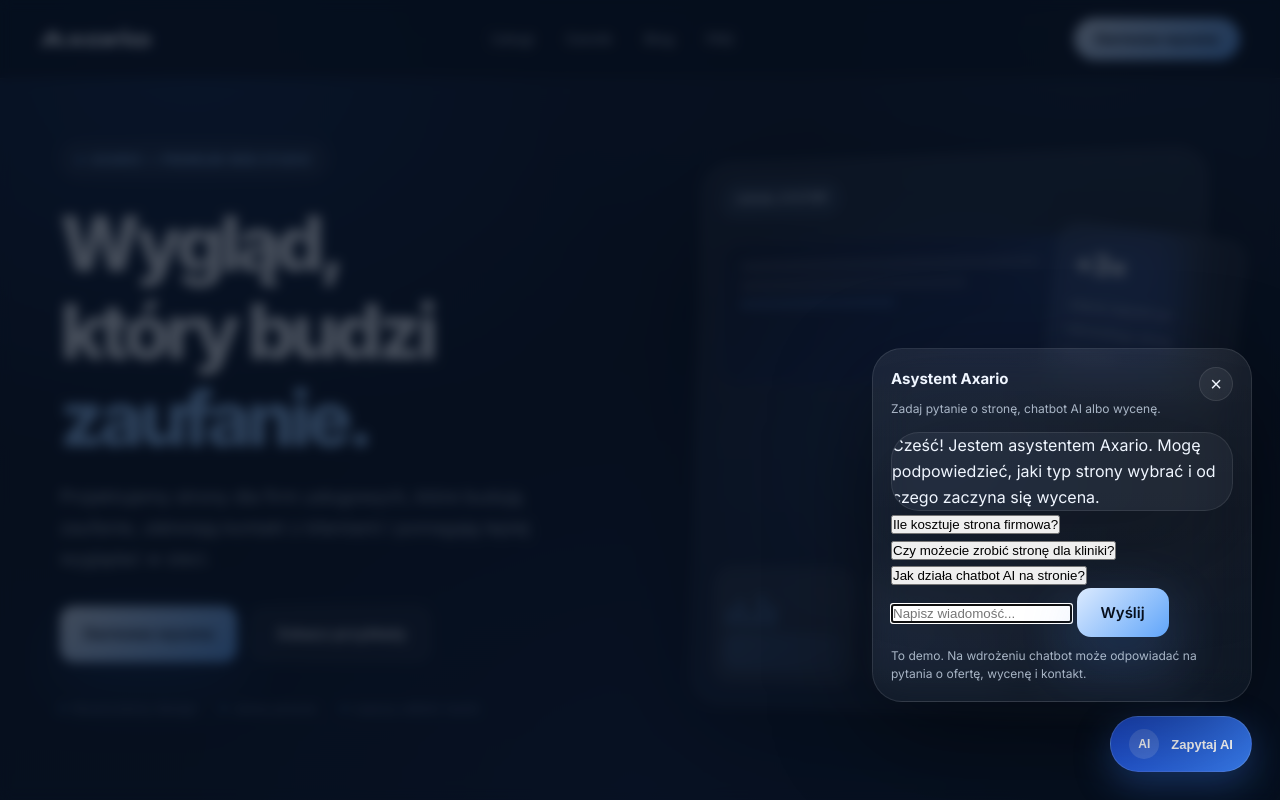
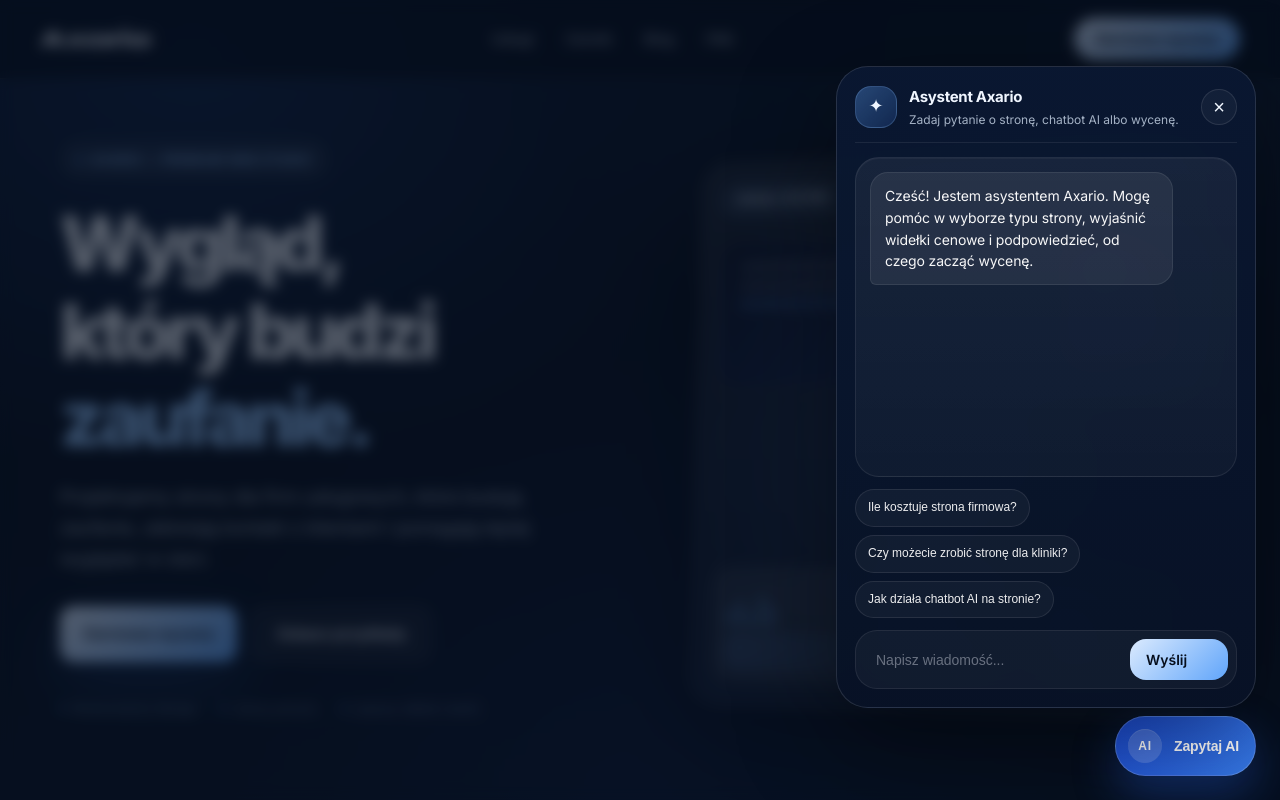
Before and after one commit to alexanderszczebel-stack/Axario, a plain HTML site: page index.html in a window 1280 px wide. Both pictures are taken after a click on the button "Otwórz chat z asystentem AI". Shown: the top 800 px of the page. Drawn offline with nearby package versions, Linux system fonts and the light colour scheme.

Commit message:
Premium chat UI fix

```diff
--- a/index.html
+++ b/index.html
@@ -571,40 +571,51 @@
 
     .chat-floating {
       position: fixed;
-      right: 28px;
-      bottom: 28px;
+      right: 24px;
+      bottom: 24px;
       z-index: 200;
     }
     .chat-launcher {
       display: inline-flex;
       align-items: center;
       gap: 12px;
-      padding: 12px 18px;
+      padding: 12px 16px 12px 12px;
       border-radius: 999px;
-      background: linear-gradient(135deg, rgba(29,78,216,0.95), rgba(59,130,246,0.95));
+      background: linear-gradient(135deg, rgba(29,78,216,0.96), rgba(59,130,246,0.92));
       color: #fff;
-      border: 1px solid rgba(255,255,255,0.14);
-      box-shadow: 0 12px 36px rgba(59,130,246,0.34);
+      border: 1px solid rgba(255,255,255,0.18);
+      box-shadow: 0 18px 44px rgba(37,99,235,0.34);
       cursor: pointer;
       font-weight: 600;
+      backdrop-filter: blur(16px);
+      transition: transform 0.2s ease, box-shadow 0.2s ease;
+    }
+    .chat-launcher:hover {
+      transform: translateY(-2px);
+      box-shadow: 0 22px 54px rgba(37,99,235,0.42);
     }
     .chat-launcher-dot {
-      width: 30px;
-      height: 30px;
+      width: 34px;
+      height: 34px;
       border-radius: 50%;
       display: inline-flex;
       align-items: center;
       justify-content: center;
-      background: rgba(255,255,255,0.14);
+      background: rgba(255,255,255,0.16);
+      box-shadow: inset 0 1px 0 rgba(255,255,255,0.12);
       font-size: 12px;
-      font-weight: 700;
-    }
-    .chat-launcher-label { font-size: 13px; }
+      font-weight: 800;
+      letter-spacing: 0.06em;
+    }
+    .chat-launcher-label {
+      font-size: 14px;
+      letter-spacing: -0.01em;
+    }
     .chat-overlay {
       position: fixed;
       inset: 0;
-      background: rgba(6,14,28,0.72);
-      backdrop-filter: blur(6px);
+      background: rgba(6,14,28,0.64);
+      backdrop-filter: blur(7px);
       opacity: 0;
       pointer-events: none;
       transition: opacity 0.22s ease;
@@ -613,59 +624,201 @@
     .chat-overlay.is-open { opacity: 1; pointer-events: auto; }
     .chat-popup {
       position: fixed;
-      right: 28px;
-      bottom: 98px;
-      width: min(380px, calc(100vw - 24px));
+      right: 24px;
+      bottom: 92px;
+      width: min(420px, calc(100vw - 28px));
       opacity: 0;
       pointer-events: none;
-      transform: translateY(10px);
-      transition: opacity 0.22s ease, transform 0.22s ease;
+      transform: translateY(14px) scale(0.98);
+      transform-origin: bottom right;
+      transition: opacity 0.24s ease, transform 0.24s ease;
       z-index: 210;
     }
-    .chat-popup.is-open { opacity: 1; pointer-events: auto; transform: translateY(0); }
+    .chat-popup.is-open { opacity: 1; pointer-events: auto; transform: translateY(0) scale(1); }
     .chat-popup-inner {
       padding: 18px;
-      border-radius: 30px;
-      background: linear-gradient(180deg, rgba(255,255,255,0.075), rgba(255,255,255,0.035));
-      border: 1px solid rgba(255,255,255,0.1);
+      border-radius: 32px;
+      background: linear-gradient(180deg, rgba(10,24,50,0.95), rgba(8,18,38,0.96));
+      border: 1px solid rgba(255,255,255,0.12);
       box-shadow: var(--shadow-card);
       backdrop-filter: blur(18px);
     }
     .chat-popup-header {
       display: flex;
       justify-content: space-between;
-      align-items: flex-start;
+      align-items: center;
       gap: 16px;
-      margin-bottom: 12px;
+      margin-bottom: 14px;
+      padding-bottom: 14px;
+      border-bottom: 1px solid rgba(255,255,255,0.08);
+    }
+    .chat-popup-header-main {
+      display: flex;
+      align-items: center;
+      gap: 12px;
+      min-width: 0;
+    }
+    .chat-popup-avatar {
+      width: 42px;
+      height: 42px;
+      border-radius: 16px;
+      background: linear-gradient(135deg, rgba(96,165,250,0.34), rgba(59,130,246,0.16));
+      border: 1px solid rgba(147,197,253,0.22);
+      display: flex;
+      align-items: center;
+      justify-content: center;
+      font-size: 18px;
+      flex-shrink: 0;
     }
     .chat-popup-header-title strong {
       display: block;
       font-size: 15px;
-      margin-bottom: 4px;
+      margin-bottom: 2px;
+      letter-spacing: -0.02em;
     }
     .chat-popup-header-title span {
+      display: block;
       font-size: 12px;
       color: var(--text-secondary);
-      line-height: 1.5;
+      line-height: 1.45;
     }
     .chat-popup-close {
-      width: 34px;
-      height: 34px;
+      width: 36px;
+      height: 36px;
       border-radius: 50%;
-      border: 1px solid var(--border);
-      background: rgba(255,255,255,0.06);
+      border: 1px solid rgba(255,255,255,0.1);
+      background: rgba(255,255,255,0.04);
       color: var(--text-primary);
       cursor: pointer;
       font-size: 20px;
       line-height: 1;
-    }
+      flex-shrink: 0;
+      transition: background 0.2s ease, transform 0.2s ease;
+    }
+    .chat-popup-close:hover {
+      background: rgba(255,255,255,0.08);
+      transform: rotate(90deg);
+    }
+    .chat-window {
+      min-height: 320px;
+      max-height: 320px;
+      overflow-y: auto;
+      padding: 14px;
+      border-radius: 24px;
+      background: linear-gradient(180deg, rgba(255,255,255,0.06), rgba(255,255,255,0.03));
+      border: 1px solid rgba(255,255,255,0.08);
+      box-shadow: inset 0 1px 0 rgba(255,255,255,0.04);
+      display: flex;
+      flex-direction: column;
+      gap: 10px;
+      scrollbar-width: thin;
+      scrollbar-color: rgba(147,197,253,0.4) transparent;
+    }
+    .chat-window::-webkit-scrollbar { width: 6px; }
+    .chat-window::-webkit-scrollbar-thumb {
+      background: rgba(147,197,253,0.34);
+      border-radius: 999px;
+    }
+    .message {
+      max-width: 86%;
+      padding: 12px 14px;
+      border-radius: 18px;
+      font-size: 14px;
+      line-height: 1.55;
+      letter-spacing: -0.01em;
+      white-space: pre-wrap;
+      word-break: break-word;
+      animation: messageFade 0.22s ease;
+    }
+    @keyframes messageFade {
+      from { opacity: 0; transform: translateY(4px); }
+      to { opacity: 1; transform: translateY(0); }
+    }
+    .message.bot {
+      background: rgba(255,255,255,0.07);
+      border: 1px solid rgba(255,255,255,0.08);
+      color: rgba(255,255,255,0.96);
+      border-radius: 18px 18px 18px 6px;
+    }
+    .message.user {
+      margin-left: auto;
+      background: linear-gradient(135deg, rgba(96,165,250,0.96), rgba(59,130,246,0.94));
+      color: #fff;
+      border: 1px solid rgba(191,219,254,0.24);
+      box-shadow: 0 10px 24px rgba(37,99,235,0.24);
+      border-radius: 18px 18px 6px 18px;
+    }
+    .typing { width: fit-content; min-width: 72px; }
+    .typing-dots { display: inline-flex; gap: 6px; align-items: center; }
+    .typing-dot {
+      width: 8px;
+      height: 8px;
+      border-radius: 50%;
+      background: rgba(255,255,255,0.82);
+      opacity: 0.35;
+      animation: pulseDot 1.2s infinite ease-in-out;
+    }
+    .typing-dot:nth-child(2) { animation-delay: 0.16s; }
+    .typing-dot:nth-child(3) { animation-delay: 0.32s; }
+    @keyframes pulseDot {
+      0%, 80%, 100% { transform: translateY(0); opacity: 0.35; }
+      40% { transform: translateY(-2px); opacity: 1; }
+    }
+    .chat-suggestions {
+      display: flex;
+      flex-wrap: wrap;
+      gap: 8px;
+      margin-top: 12px;
+      margin-bottom: 12px;
+    }
+    .suggestion-chip {
+      border: 1px solid rgba(255,255,255,0.09);
+      background: rgba(255,255,255,0.04);
+      color: rgba(255,255,255,0.92);
+      border-radius: 999px;
+      padding: 10px 12px;
+      font-size: 12px;
+      line-height: 1.3;
+      cursor: pointer;
+      transition: background 0.2s ease, border-color 0.2s ease, transform 0.2s ease;
+    }
+    .suggestion-chip:hover {
+      background: rgba(255,255,255,0.08);
+      border-color: rgba(147,197,253,0.24);
+      transform: translateY(-1px);
+    }
+    .chat-input-wrap {
+      display: grid;
+      grid-template-columns: 1fr auto;
+      gap: 10px;
+      align-items: center;
+      padding: 8px;
+      border-radius: 22px;
+      background: rgba(255,255,255,0.04);
+      border: 1px solid rgba(255,255,255,0.08);
+    }
+    .chat-input-wrap input {
+      width: 100%;
+      border: none;
+      outline: none;
+      background: transparent;
+      color: #fff;
+      font-size: 14px;
+      padding: 10px 12px;
+      min-width: 0;
+    }
+    .chat-input-wrap input::placeholder { color: rgba(226,232,240,0.42); }
+    .chat-input-wrap .btn {
+      min-width: 98px;
+      border-radius: 16px;
+      padding: 12px 16px;
+      font-size: 14px;
+      box-shadow: none;
+    }
+    .chat-input-wrap .btn:hover { transform: translateY(-1px); }
     .chat-popup-footer {
-      margin: 10px 0 0;
-      font-size: 12px;
-      color: var(--text-secondary);
-      line-height: 1.5;
-    }
-
+      display: none;
+    }
     /* FOOTER RICH */
     .footer-rich { padding: 72px 0 32px; border-top: 1px solid var(--border); }
     .footer-top { display: grid; grid-template-columns: 1.8fr 1fr 1fr 1fr 1fr; gap: 40px; margin-bottom: 48px; }
@@ -720,7 +873,7 @@
       .hero-left h1 { font-size: 44px; line-height: 1.08; }
       .hero-actions { flex-direction: column; align-items: stretch; }
       .hero-actions .btn { width: 100%; justify-content: center; }
-      .chat-launcher { padding: 12px 14px; }
+      .chat-launcher { padding: 12px; border-radius: 18px; }
       .chat-launcher-label { display: none; }
       .demo-card-new::after { left: 12px; right: auto; bottom: 12px; font-size: 11px; padding: 7px 10px; }
       .demo-info { flex-direction: column; align-items: flex-start; }
@@ -733,7 +886,11 @@
       .form-row { grid-template-columns: 1fr; }
       .demo-header { flex-direction: column; align-items: flex-start; }
       .chat-floating { right: 16px; bottom: 16px; }
-      .chat-popup { right: 12px; left: 12px; bottom: 82px; width: auto; }
+      .chat-popup { right: 12px; left: 12px; bottom: 84px; width: auto; }
+      .chat-popup-inner { padding: 16px; border-radius: 26px; }
+      .chat-window { min-height: 300px; max-height: 300px; }
+      .chat-input-wrap { grid-template-columns: 1fr; }
+      .chat-input-wrap .btn { width: 100%; }
       .chat-launcher-label { display: none; }
     }
   </style>
@@ -1280,9 +1437,12 @@
 <section class="chat-popup" aria-label="Chat z asystentem AI" aria-hidden="true">
   <div class="chat-popup-inner">
     <header class="chat-popup-header">
-      <div class="chat-popup-header-title">
+      <div class="chat-popup-header-main">
+        <div class="chat-popup-avatar">✦</div>
+        <div class="chat-popup-header-title">
         <strong>Asystent Axario</strong>
         <span>Zadaj pytanie o stronę, chatbot AI albo wycenę.</span>
+      </div>
       </div>
       <button class="chat-popup-close" type="button" aria-label="Zamknij chat">×</button>
     </header>
@@ -1296,7 +1456,6 @@
       <input id="chatInputFloating" type="text" name="message" placeholder="Napisz wiadomość..." />
       <button type="submit" class="btn btn-primary">Wyślij</button>
     </form>
-    <p class="chat-popup-footer">To demo. Na wdrożeniu chatbot może odpowiadać na pytania o ofertę, wycenę i kontakt.</p>
   </div>
 </section>
 
@@ -1307,6 +1466,16 @@
     div.textContent = text;
     target.appendChild(div);
     target.scrollTop = target.scrollHeight;
+    return div;
+  }
+
+  function addTyping(target) {
+    const div = document.createElement('div');
+    div.className = 'message bot typing';
+    div.innerHTML = '<div class="typing-dots" aria-hidden="true"><span class="typing-dot"></span><span class="typing-dot"></span><span class="typing-dot"></span></div><span class="sr-only">Piszę odpowiedź</span>';
+    target.appendChild(div);
+    target.scrollTop = target.scrollHeight;
+    return div;
   }
 
   function setupPopupChat() {
@@ -1318,9 +1487,10 @@
     const chatForm = document.getElementById('chatFormFloating');
     const chatInput = document.getElementById('chatInputFloating');
     const chips = document.querySelectorAll('.chat-popup .suggestion-chip');
+    const submitBtn = chatForm ? chatForm.querySelector('button[type="submit"]') : null;
 
     if (chatWindow && !chatWindow.dataset.ready) {
-      addMessage(chatWindow, 'Cześć! Jestem asystentem Axario. Mogę podpowiedzieć, jaki typ strony wybrać i od czego zaczyna się wycena.', 'bot');
+      addMessage(chatWindow, 'Cześć! Jestem asystentem Axario. Mogę pomóc w wyborze typu strony, wyjaśnić widełki cenowe i podpowiedzieć, od czego zacząć wycenę.', 'bot');
       chatWindow.dataset.ready = '1';
     }
 
@@ -1343,22 +1513,39 @@
       const lower = text.toLowerCase();
       let reply = 'Jasne — przygotujemy bezpłatną wycenę po krótkim opisie branży, zakresu strony i terminu realizacji.';
       if (lower.includes('koszt') || lower.includes('cena')) {
-        reply = 'Landing page zaczyna się od 799 zł, a pełna strona firmowa od 2499 zł. Dokładna wycena zależy od liczby podstron i funkcji.';
+        reply = 'Landing page zaczyna się od 799 zł, a pełna strona firmowa od 2499 zł. Dokładna wycena zależy od zakresu, liczby podstron i dodatkowych funkcji.';
       } else if (lower.includes('klin')) {
-        reply = 'Tak — projektujemy strony dla klinik i gabinetów. Możemy przygotować układ pod zabiegi, efekty, FAQ i formularze kontaktowe.';
+        reply = 'Tak — projektujemy strony dla klinik i gabinetów. Możemy przygotować układ pod zabiegi, efekty, FAQ, formularze kontaktowe i sekcje budujące zaufanie.';
       } else if (lower.includes('chatbot')) {
-        reply = 'Chatbot AI może odpowiadać 24/7, zbierać leady i wstępnie kwalifikować klientów. W Axario wdrażamy go jako dodatek do strony lub osobno.';
+        reply = 'Chatbot AI może odpowiadać 24/7, zbierać leady i wstępnie kwalifikować klientów. W Axario wdrażamy go jako dodatek do strony albo osobne rozwiązanie.';
       } else if (lower.includes('wycena') || lower.includes('brief')) {
-        reply = 'Najprościej: wyślij krótki opis firmy i celu strony. Na tej podstawie wracamy z propozycją zakresu i wyceną.';
+        reply = 'Najprościej: wyślij krótki opis firmy, celu strony i oczekiwanego terminu. Na tej podstawie wracamy z propozycją zakresu i wyceną.';
+      } else if (lower.includes('nieruch') || lower.includes('budow') || lower.includes('salon')) {
+        reply = 'Tak — projektujemy strony pod konkretne branże. Dostosowujemy układ, styl i sekcje do rodzaju klienta, żeby całość wyglądała naturalnie i sprzedawała.';
       }
       return reply;
+    }
+
+    function setBusy(isBusy) {
+      if (chatInput) chatInput.disabled = isBusy;
+      if (submitBtn) {
+        submitBtn.disabled = isBusy;
+        submitBtn.textContent = isBusy ? 'Piszę…' : 'Wyślij';
+      }
     }
 
     function handleMessage(text) {
       const value = text.trim();
       if (!value || !chatWindow) return;
       addMessage(chatWindow, value, 'user');
-      setTimeout(() => addMessage(chatWindow, respond(value), 'bot'), 350);
+      const typing = addTyping(chatWindow);
+      setBusy(true);
+      setTimeout(() => {
+        typing.remove();
+        addMessage(chatWindow, respond(value), 'bot');
+        setBusy(false);
+        chatInput?.focus();
+      }, 550);
     }
 
     chips.forEach((chip) => chip.addEventListener('click', () => handleMessage(chip.textContent || '')));
@@ -1384,78 +1571,10 @@
     });
   }
 
-  // ─── Adres API ─────────────────────────────────────────────
-  // Lokalnie:    http://localhost:3000/api/contact
-  // Na Render:   https://axario-backend.onrender.com/api/contact
-  const API_URL = 'http://localhost:3000/api/contact';
-
-  async function handleSubmit(e) {
-    e.preventDefault();
-
-    const form = e.target;
-    const btn  = form.querySelector('.form-submit');
-    if (!btn) return;
-
-    const email  = form.querySelector('#email')?.value?.trim()  || '';
-    const typ    = form.querySelector('#typ')?.value?.trim()    || '';
-    const termin = form.querySelector('#termin')?.value?.trim() || '';
-
-    // Walidacja po stronie klienta (szybki feedback)
-    if (!email || !typ || !termin) {
-      showFormError(btn, 'Wypełnij wszystkie pola.');
-      return;
-    }
-
-    // Stan ładowania
-    btn.disabled = true;
-    btn.textContent = 'Wysyłanie…';
-
-    try {
-      const res = await fetch(API_URL, {
-        method: 'POST',
-        headers: { 'Content-Type': 'application/json' },
-        body: JSON.stringify({ email, typ, termin }),
-      });
-
-      const data = await res.json();
-
-      if (res.ok && data.success) {
-        // Sukces
-        btn.textContent = 'Wysłano! Odezwiemy się wkrótce ✓';
-        btn.style.background = 'linear-gradient(135deg,#16a34a,#4ade80)';
-        btn.style.color = '#fff';
-        form.reset();
-      } else {
-        // Błąd z API (walidacja)
-        const msg = data.errors?.[0]?.message || data.message || 'Sprawdź dane i spróbuj ponownie.';
-        showFormError(btn, msg);
-      }
-    } catch (err) {
-      // Błąd sieci
-      showFormError(btn, 'Problem z połączeniem. Spróbuj ponownie lub napisz na kontakt@axario.pl');
-      console.error('[contact form]', err);
-    }
-  }
-
-  function showFormError(btn, message) {
-    btn.disabled = false;
-    btn.textContent = 'Wyślij zapytanie →';
-
-    // Usuń poprzedni komunikat błędu jeśli istnieje
-    const prev = btn.parentElement.querySelector('.form-error-msg');
-    if (prev) prev.remove();
-
-    const errEl = document.createElement('p');
-    errEl.className = 'form-error-msg';
-    errEl.textContent = message;
-    errEl.style.cssText = 'color:#f87171;font-size:13px;margin-top:8px;text-align:center;';
-    btn.after(errEl);
-
-    setTimeout(() => errEl.remove(), 5000);
-  }
-
-  setupPopupChat();
-  setupDemoCards();
+  document.addEventListener('DOMContentLoaded', () => {
+    setupPopupChat();
+    setupDemoCards();
+  });
 </script>
 </body>
 </html>
--- a/styles.css
+++ b/styles.css
@@ -942,12 +942,16 @@
   display: grid;
   grid-template-columns: 1fr auto;
   gap: 10px;
+  padding: 8px;
+  border-radius: 18px;
+  background: rgba(15, 23, 42, 0.72);
+  border: 1px solid rgba(148, 163, 184, 0.22);
 }
 
 .chat-input-wrap input {
   border-radius: 999px;
-  border: 1px solid rgba(148, 163, 184, 0.7);
-  background: rgba(15, 23, 42, 0.96);
+  border: 1px solid transparent;
+  background: transparent;
   color: #f9fafb;
   padding: 11px 14px;
   outline: none;
@@ -1590,10 +1594,11 @@
 
 .chat-popup-inner {
   border-radius: 30px;
-  padding: 16px 16px 14px;
+  padding: 18px;
   display: flex;
   flex-direction: column;
   gap: 10px;
+  background: linear-gradient(180deg, rgba(9, 18, 36, 0.96), rgba(5, 10, 22, 0.97));
 }
 
 .chat-popup-header {
@@ -1602,6 +1607,8 @@
   align-items: flex-start;
   gap: 10px;
   margin-bottom: 6px;
+  padding-bottom: 12px;
+  border-bottom: 1px solid rgba(148, 163, 184, 0.18);
 }
 
 .chat-popup-header-title {
@@ -1633,9 +1640,7 @@
 }
 
 .chat-popup-footer {
-  margin-top: 6px;
-  font-size: 11px;
-  color: var(--muted);
+  display: none;
 }
 
 /* === Popular badge for pricing tiers === */
```
Also changed, not shown: ai-chatbot.html (+2 -5 lines).
